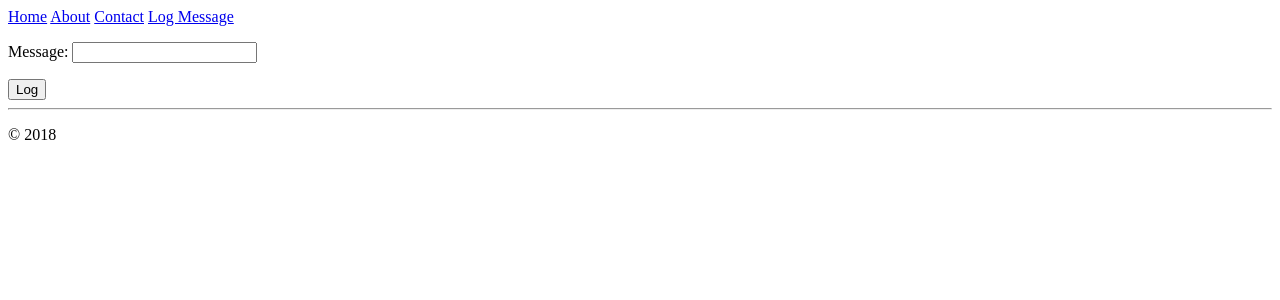
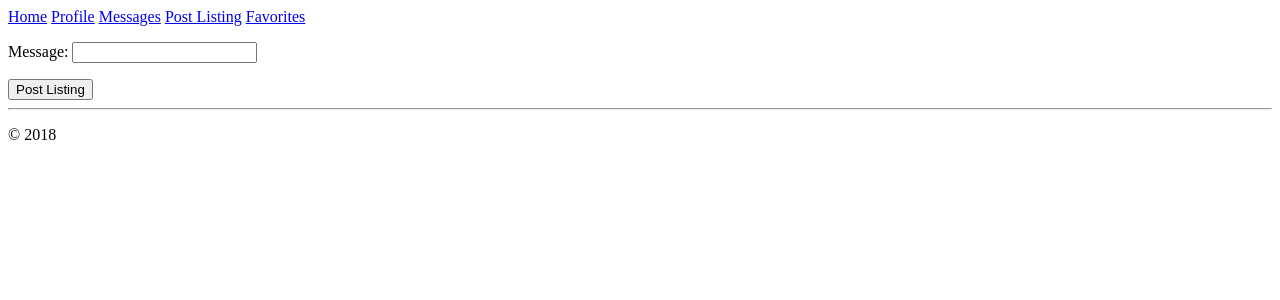
Before and after one commit to lkumarcc/djangoapp, a Django app: page /log/ in a window 1280 px wide. Shown: the top 300 px of the page. Run offline with Django 4.2, Linux system fonts and the light colour scheme.

Commit message:
adding new nav

```diff
--- a/hello/templates/hello/layout.html
+++ b/hello/templates/hello/layout.html
@@ -10,9 +10,10 @@
 <body>
 <div class="navbar">
     <a href="{% url 'home' %}" class="navbar-brand">Home</a>
-    <a href="{% url 'about' %}" class="navbar-item">About</a>
-    <a href="{% url 'contact' %}" class="navbar-item">Contact</a>
-    <a href="{% url 'log' %}" class="navbar-item">Log Message</a>
+    <a href="{% url 'about' %}" class="navbar-item">Profile</a>
+    <a href="{% url 'contact' %}" class="navbar-item">Messages</a>
+    <a href="{% url 'log' %}" class="navbar-item">Post Listing</a>
+    <a href="{% url 'favorites' %}" class="navbar-item">Favorites</a>
 </div>
 
 <div class="body-content">
--- a/hello/templates/hello/log_message.html
+++ b/hello/templates/hello/log_message.html
@@ -6,6 +6,6 @@
     <form method="POST" class="log-form">
         {% csrf_token %}
         {{ form.as_p }}
-        <button type="submit" class="save btn btn-default">Log</button>
+        <button type="submit" class="save btn btn-default">Post Listing</button>
     </form>
 {% endblock %}
--- a/hello/urls.py
+++ b/hello/urls.py
@@ -14,6 +14,8 @@ urlpatterns = [
     path("about/", views.about, name="about"),
     path("contact/", views.contact, name="contact"),
     path("log/", views.log_message, name="log"),
+    path("favorites/", views.favorites, name="favorites"),
+
 
 
 ]
--- a/hello/views.py
+++ b/hello/views.py
@@ -21,6 +21,10 @@ def about(request):
 
 def contact(request):
     return render(request, "hello/contact.html")
+
+def favorites(request):
+    return render(request, "hello/favorites.html")
+
 
 
 def hello_there(request, name):
```
Also changed, not shown: hello/templates/hello/favorites.html (added, +7 -0 lines), db.sqlite3.
